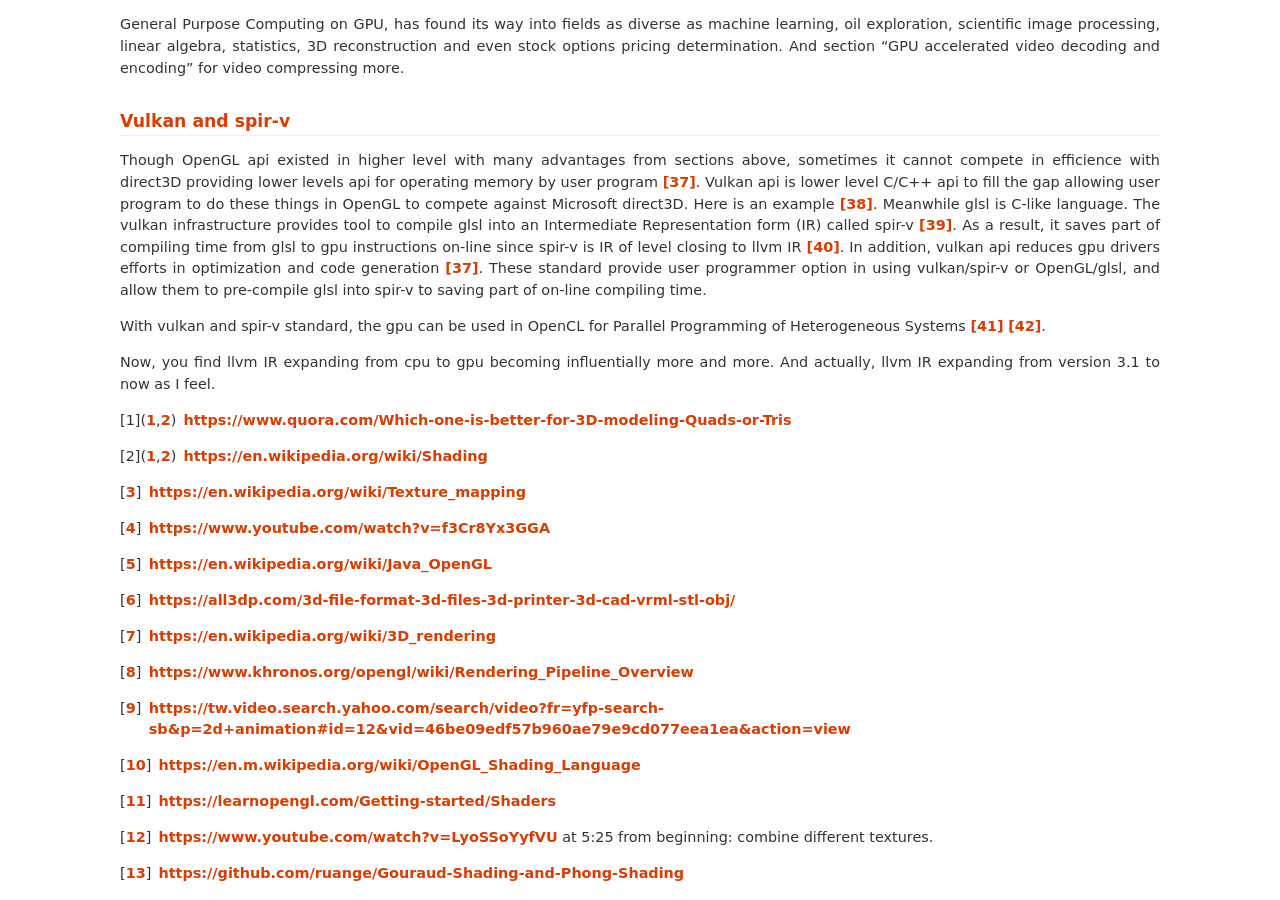
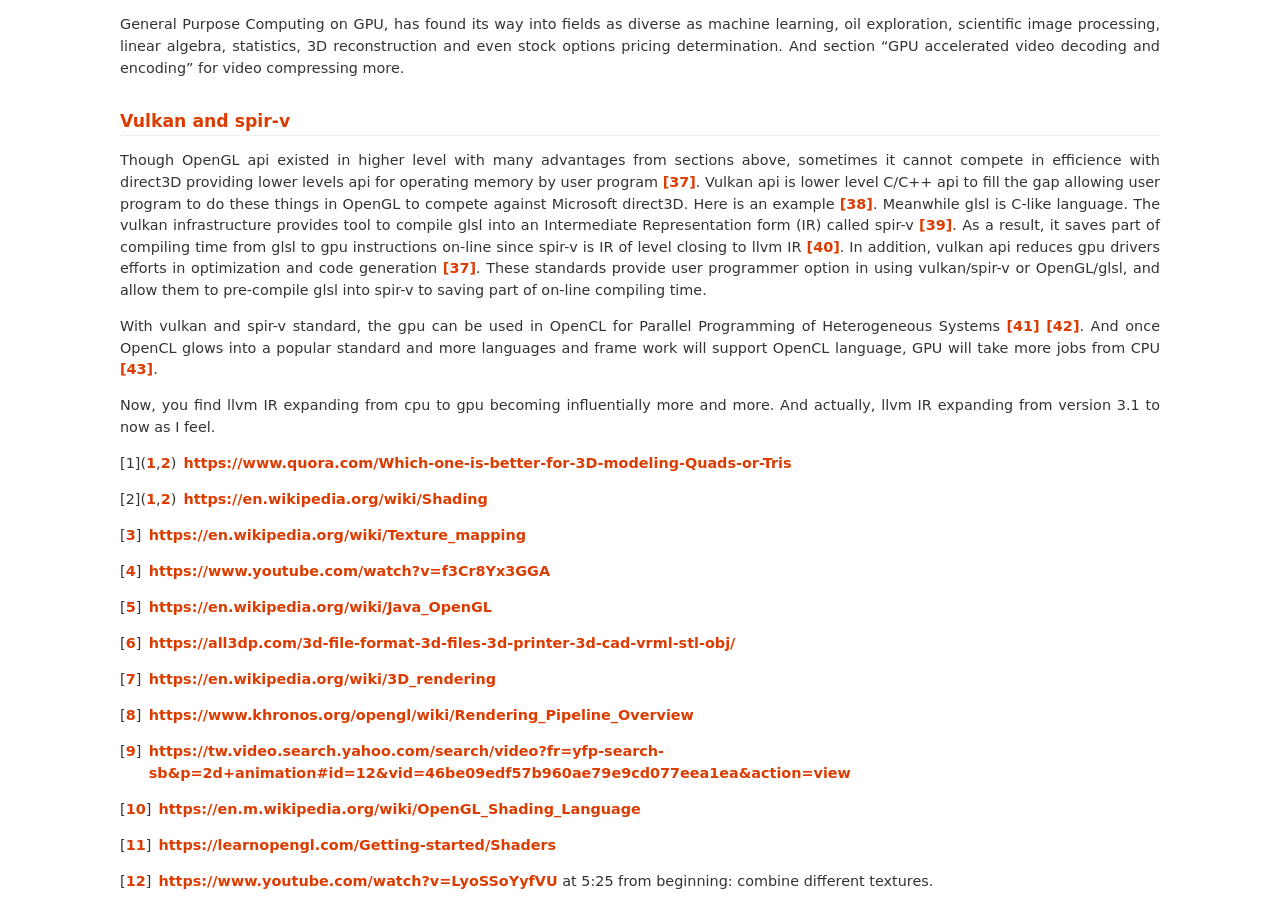
Before and after one commit to Jonathan2251/lbd, a Sphinx documentation site: the page built from source/gpu.rst, in a window 1280 px wide and 900 px high, scrolled down 9352 px. Built offline with Sphinx 7.4.7, drawn with Linux system fonts in a browser that asks for light colours; pages that are not in the unit, such as notebooks, are missing from menus; some of the changed text lies outside the part shown.

Commit message:
opengl-wiki

```diff
--- a/source/gpu.rst
+++ b/source/gpu.rst
@@ -455,12 +455,15 @@ form (IR) called spir-v [#spirvtoolchain]_.
 As a result, it saves part of compiling time from glsl to gpu instructions on-line
 since spir-v is IR of level closing to llvm IR [#spirvwiki]_.
 In addition, vulkan api reduces gpu drivers efforts in optimization and code
-generation [#vulkanapiwiki]_. These standard provide user programmer option in
+generation [#vulkanapiwiki]_. These standards provide user programmer option in
 using vulkan/spir-v or OpenGL/glsl, and allow them to pre-compile glsl into spir-v
 to saving part of on-line compiling time.
 
 With vulkan and spir-v standard, the gpu can be used in OpenCL for Parallel
 Programming of Heterogeneous Systems [#opencl]_ [#computekernelwiki]_.
+And once OpenCL glows into a popular standard and more languages and frame
+work will support OpenCL language, GPU will take more jobs from CPU
+[#opencl-wiki-supported-lang]_.
 
 Now, you find llvm IR expanding from cpu to gpu becoming influentially more and
 more. And actually, llvm IR expanding from version 3.1 to now as I feel.
@@ -559,3 +562,5 @@ more. And actually, llvm IR expanding from version 3.1 to now as I feel.
 .. [#opencl] https://www.khronos.org/opencl/
 
 .. [#computekernelwiki] https://en.wikipedia.org/wiki/Compute_kernel
+
+.. [#opencl-wiki-supported-lang] The OpenCL standard defines host APIs for C and C++; third-party APIs exist for other programming languages and platforms such as Python,[14] Java, Perl[15] and .NET.[11]:15 https://en.wikipedia.org/wiki/OpenCL
```
